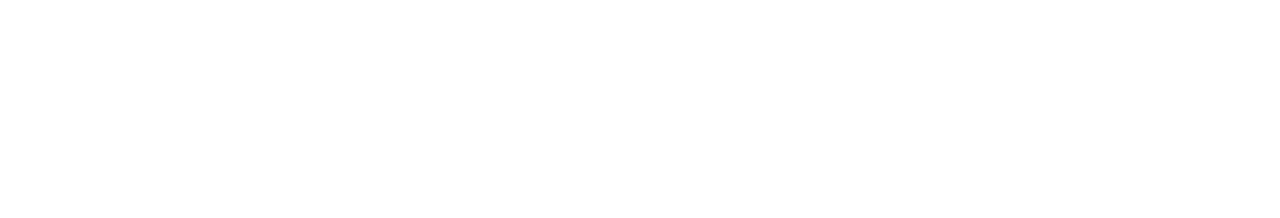
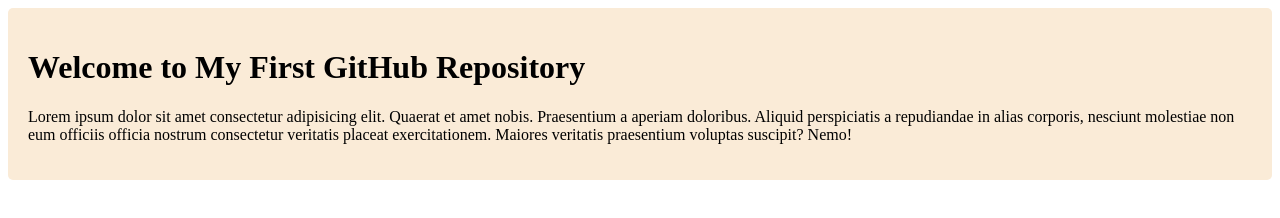
Before and after one commit to mahiOSD/my-first-repo, a plain HTML site: page index.html in a window 1280 px wide. Drawn offline with Linux system fonts and the light colour scheme.

Commit message:
2nd commit

```diff
--- /dev/null
+++ b/blog.css
@@ -0,0 +1,5 @@
+.container{
+    background-color: antiquewhite;
+    padding: 20px;
+    border-radius: 5px ;
+}
--- a/index.html
+++ b/index.html
@@ -4,8 +4,13 @@
     <meta charset="UTF-8">
     <meta name="viewport" content="width=device-width, initial-scale=1.0">
     <title>My first github repository</title>
+    <link rel="stylesheet" href="blog.css">
 </head>
 <body>
+    <div class="container">
+    <h1>Welcome to My First GitHub Repository</h1>
+    <p>Lorem ipsum dolor sit amet consectetur adipisicing elit. Quaerat et amet nobis. Praesentium a aperiam doloribus. Aliquid perspiciatis a repudiandae in alias corporis, nesciunt molestiae non eum officiis officia nostrum consectetur veritatis placeat exercitationem. Maiores veritatis praesentium voluptas suscipit? Nemo!</p>
+    </div>
 
 </body>
 </html>
```
